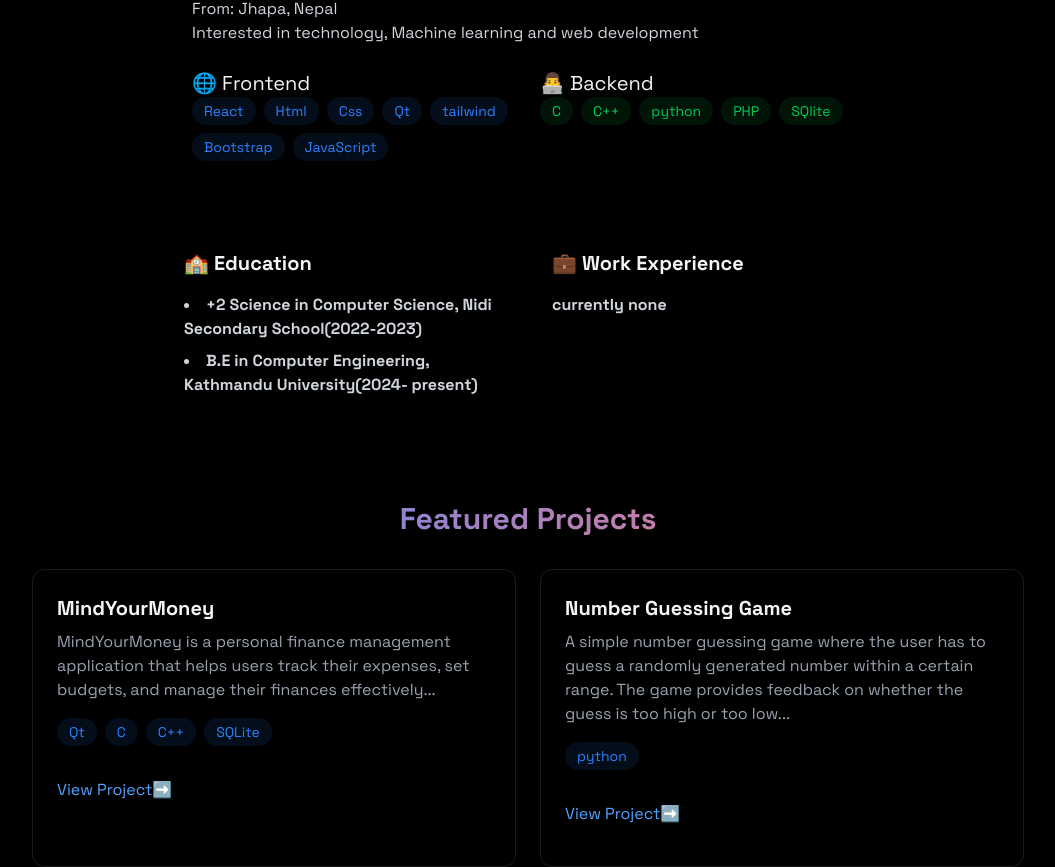
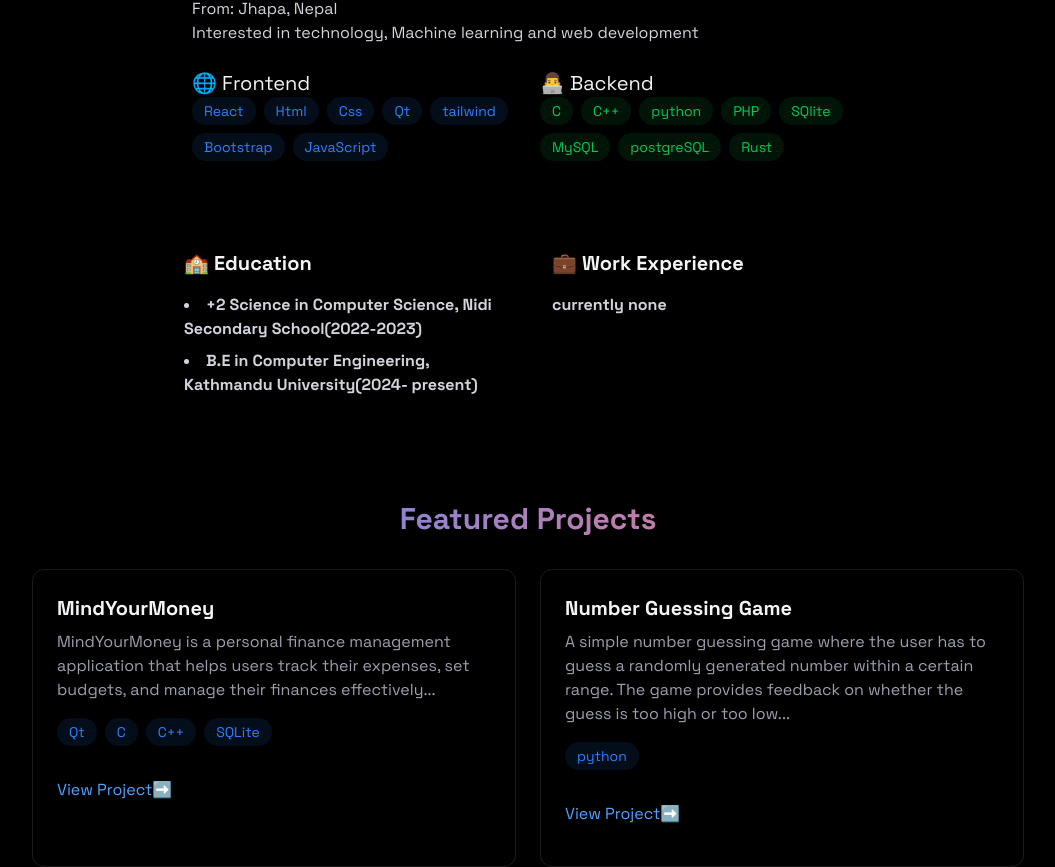
Before and after one commit to pukaradhikari1/Website, a React (Vite) app: page / in a window 1280 px wide. Shown: the part 1714-2581 px from the top of the page, without its empty margins (112-1167 px from the left). Built offline with nearby package versions, Linux system fonts and the light colour scheme.

Commit message:
changed footer and frontend

```diff
--- a/src/components/Footer.jsx
+++ b/src/components/Footer.jsx
@@ -11,13 +11,16 @@ export const Footer = () => {
                 <a href="https://www.linkedin.com/in/pukar-adhikari-225b79296/" target="_blank" rel="noopener noreferrer">
                     <img src="https://img.icons8.com/fluent/30/000000/linkedin-2.png" />
                 </a>
-                <a href="https://www.instagram.com/pukaradhikari1?igsh=d2w5bnJ6dGxmbW43" target="_blank" rel="noopener noreferrer">
+                <a href="https://www.instagram.com/pukarradhikari1?igsh=d2w5bnJ6dGxmbW43" target="_blank" rel="noopener noreferrer">
                     <img src="https://img.icons8.com/fluent/30/000000/instagram-new.png" />
                 </a>
 
                 <a href="https://github.com/pukaradhikari1" target="_blank" rel="noopener noreferrer">
                     <img src="https://img.icons8.com/fluent/30/000000/github.png" />
                 </a>
+                <a href="https://x.com/Pukar092" target="_blank" rel="noopener noreferrer">
+                    <img src="https://img.icons8.com/fluency/30/twitterx.png" />
+                </a>
             </div>
             <p className="text-center text-gray-100 font-medium">&copy; 2025 Pukar Adhikari. All rights reservered.</p>
         </footer>
--- a/src/components/section/About.jsx
+++ b/src/components/section/About.jsx
@@ -3,7 +3,7 @@ export const About = () => {
 
     const frontendSkills = ["React", "Html", "Css", "Qt", "tailwind", "Bootstrap", "JavaScript"];
 
-    const backendSkills = ["C", "C++", "python", "PHP", "SQlite"];
+    const backendSkills = ["C", "C++", "python", "PHP", "SQlite", "MySQL", "postgreSQL", "Rust"];
     return (
         <section id="about" className=" min-h-screen flex items-center justify-center py-20 ">
             <RevealOnScroll>
```
